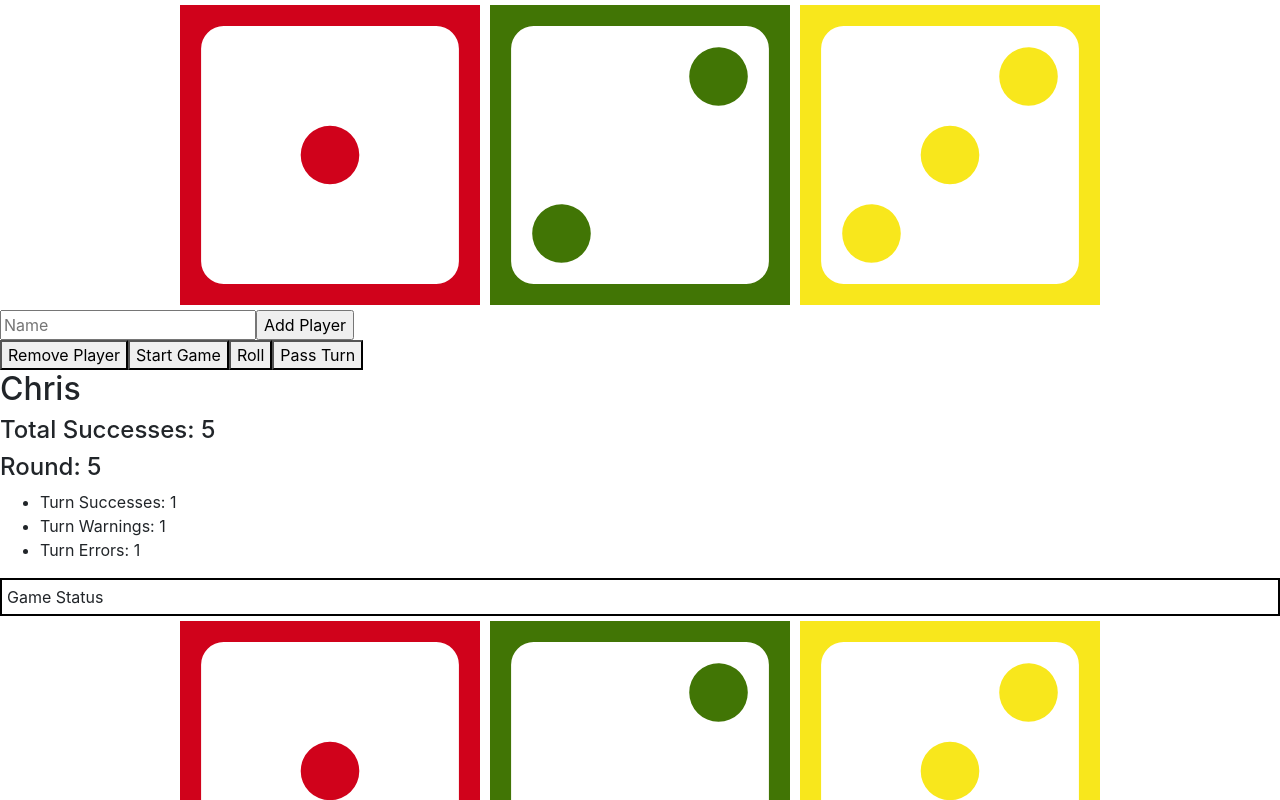
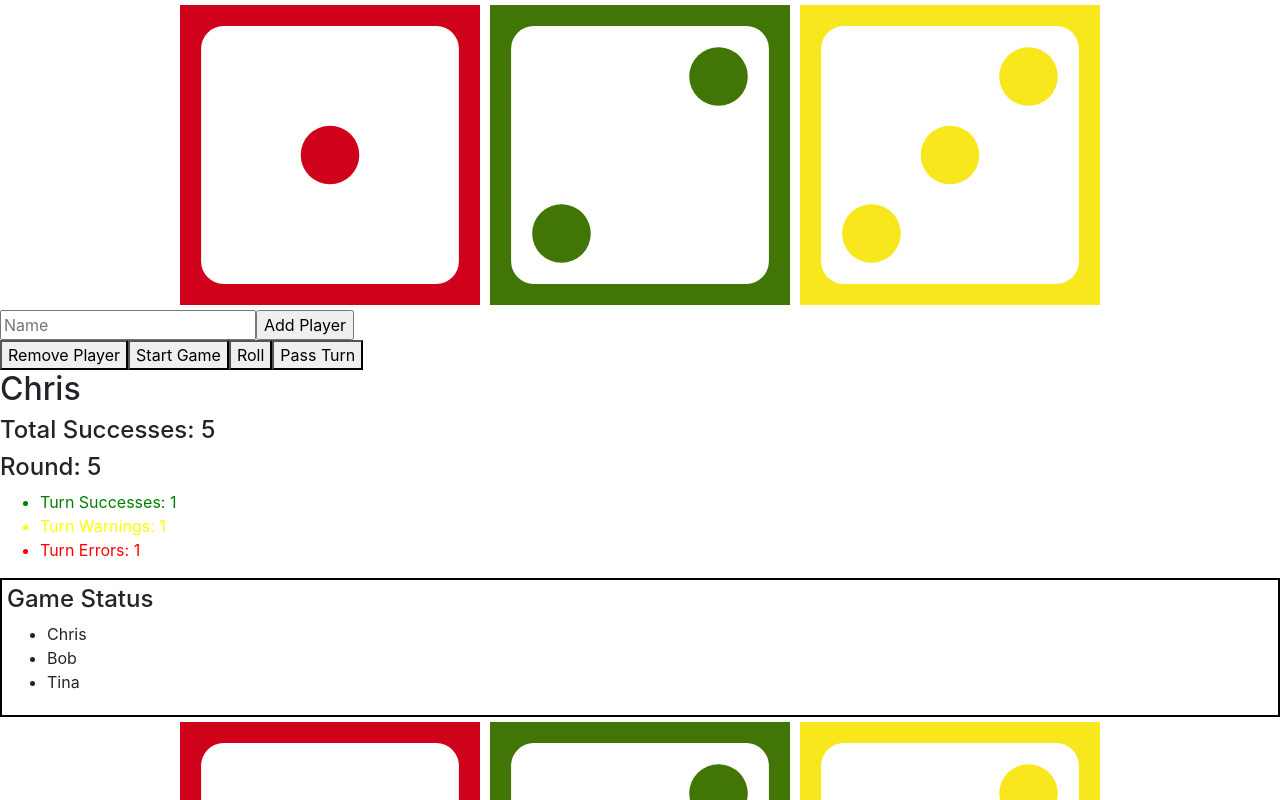
Before and after one commit to preddy1987/Compile-It-Dice-Game, a Vue app in the folder Vue JS/: page / in a window 1280 px wide. Shown: the top 800 px of the page. Built offline with nearby package versions, Linux system fonts and the light colour scheme.

Commit message:
made some changes to gamestatus

```diff
--- a/Vue JS/src/App.vue
+++ b/Vue JS/src/App.vue
@@ -10,7 +10,7 @@
     <button>Roll</button>
     <button>Pass Turn</button>
     <player-status :gameStatus="gameStatus" :turnStatus="turnStatus"/>
-    <game-status />
+    <game-status :players="players" />
     <dice-view :dice="remainingDiceData" />
   </div>
 </template>
@@ -34,7 +34,8 @@ export default {
       gameStatus: {currentPlayer: 'Chris'},
       turnStatus: {turnErrors: '1',turnSuccesses:'1',turnWarnings:'1',totalSuccesses:'5',round:'5'},
       playerName: "",
-      remainingDiceData: [{value:'1', color:'red'},{value:'2', color:'green'},{value:'3', color:'yellow'}]
+      remainingDiceData: [{value:'1', color:'red'},{value:'2', color:'green'},{value:'3', color:'yellow'}],
+      players: [{name:'Chris'},{name:'Bob'},{name:'Tina'}]
     }
   },
   methods: {
--- a/Vue JS/src/components/GameStatus.vue
+++ b/Vue JS/src/components/GameStatus.vue
@@ -1,11 +1,30 @@
 <template>
-    <div>
-        Game Status
+    <div class="game-status">
+        <h4>Game Status</h4>
+        <ul>
+            <li v-for="player in playersList" :key="player.id">{{player.name}}</li>
+        </ul>
     </div>
 </template>
 
 <script>
 export default {
+    name:'game-status',
+    props: {
+        players: Array
+    },
+    computed: {
+        playersList() {
+            let people = [];
+            for(let i = 0; i < this.players.length; i++){
+                people.push({
+                    id: i,
+                    name: this.players[i].name
+                })
+            }
+            return people;
+        }
+    }
 
 }
 </script>
--- a/Vue JS/src/components/PlayerStatus.vue
+++ b/Vue JS/src/components/PlayerStatus.vue
@@ -4,9 +4,9 @@
         <h4>Total Successes: {{ turnStatus.totalSuccesses }}</h4>
         <h4>Round: {{ turnStatus.round }}</h4>
         <ul>
-            <li>Turn Successes: {{ turnStatus.turnSuccesses }}</li>
-            <li>Turn Warnings: {{ turnStatus.turnWarnings }}</li>
-            <li>Turn Errors: {{ turnStatus.turnErrors }}</li>
+            <li class="successes">Turn Successes: {{ turnStatus.turnSuccesses }}</li>
+            <li class="warnings">Turn Warnings: {{ turnStatus.turnWarnings }}</li>
+            <li class="errors">Turn Errors: {{ turnStatus.turnErrors }}</li>
         </ul>
     </div>
 </template>
@@ -22,5 +22,13 @@ export default {
 </script>
 
 <style scoped>
-
+.successes{
+    color: green;
+}
+.warnings{
+    color: yellow;
+}
+.errors{
+    color: red;
+}
 </style>
```
